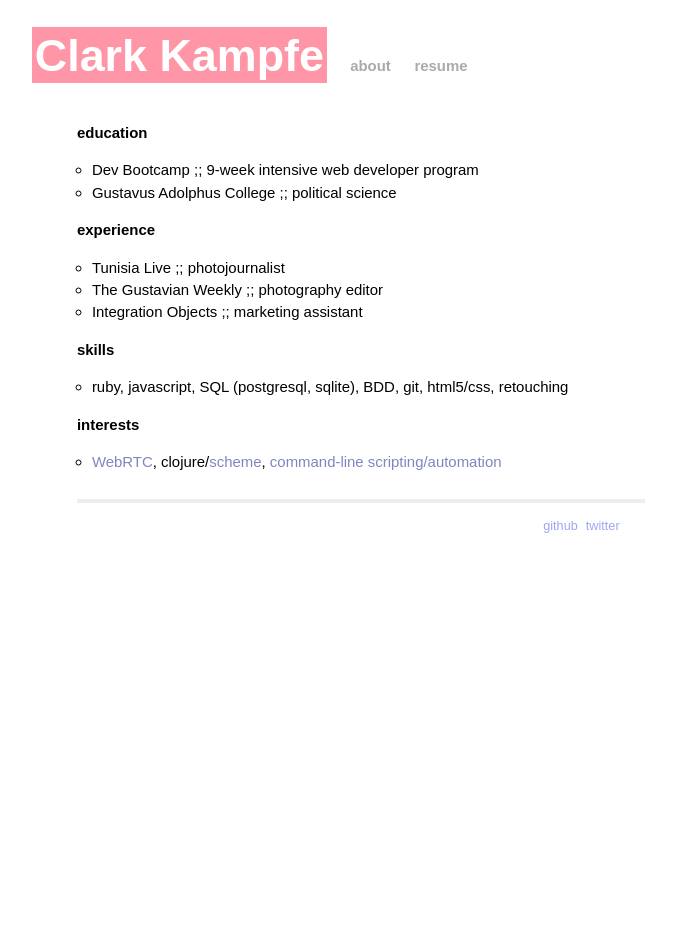
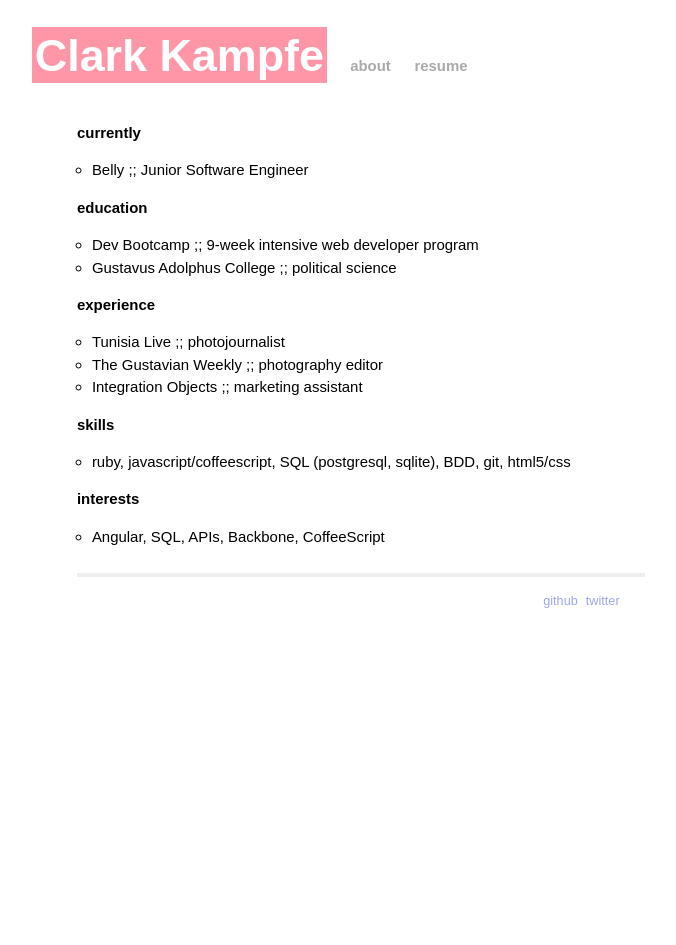
Before and after one commit to ckampfe/zeroclarkthirty.com, a Jekyll site: the page built from resume.html, in a window 1280 px wide. Shown: the whole page, without its empty margins (279-955 px from the left). Built offline with Jekyll 4.4.1, drawn with Linux system fonts in a browser that asks for light colours; Markdown is read by kramdown in place of the engine named in the settings.

Commit message:
update resume to current

```diff
--- a/_config.yml
+++ b/_config.yml
@@ -4,6 +4,10 @@ pygments: true
 
 # resume data
 resume_datas:
+  - header: currently
+    contents:
+      - Belly ;; Junior Software Engineer
+
   - header: education
     contents:
       - Dev Bootcamp ;; 9-week intensive web developer program
@@ -17,8 +21,8 @@ resume_datas:
 
   - header: skills
     contents:
-      - ruby, javascript, SQL (postgresql, sqlite), BDD, git, html5/css, retouching
+      - ruby, javascript/coffeescript, SQL (postgresql, sqlite), BDD, git, html5/css
 
   - header: interests
     contents:
-      - <a href="https://github.com/Surram/quickbits">WebRTC</a>, clojure/<a href="https://github.com/ckampfe/scheme.js">scheme</a>, <a href="https://github.com/ckampfe/giffy">command-line scripting/automation</a>
+      - Angular, SQL, APIs, Backbone, CoffeeScript
```
